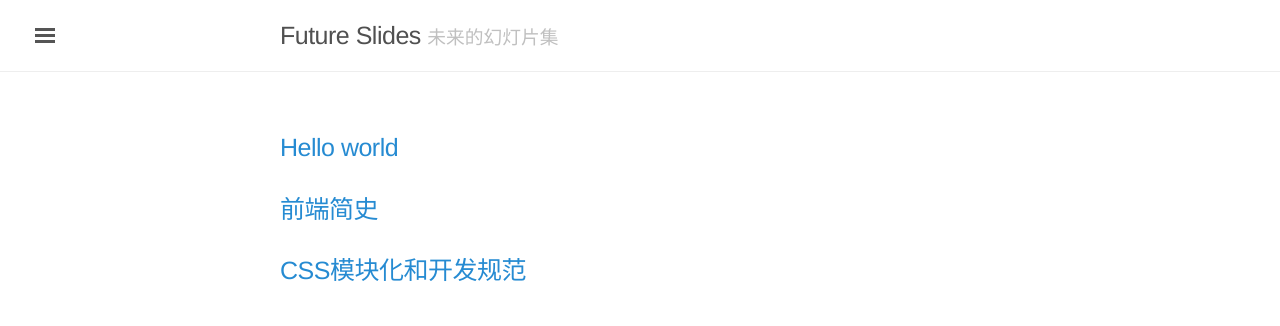
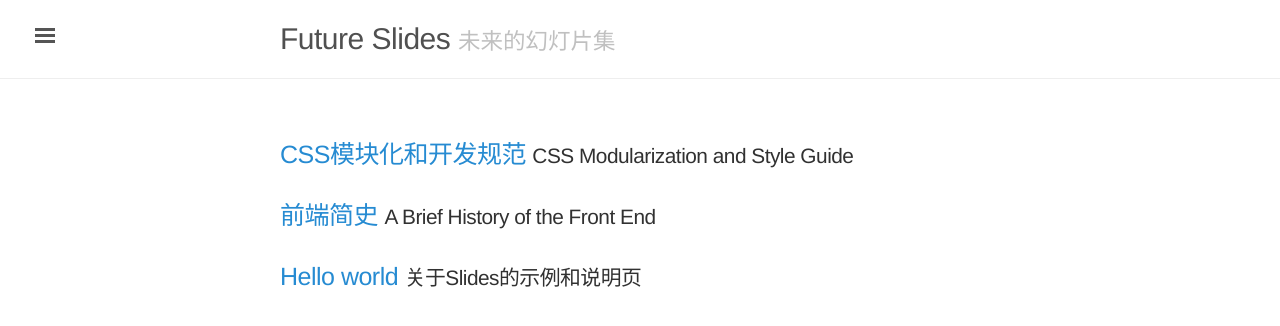
Before and after one commit to NewFuture/slides, a Jekyll site: the page built from index.html, in a window 1280 px wide. Shown: the top 326 px of the page. Built offline with Jekyll 4.4.1, drawn with Linux system fonts in a browser that asks for light colours.

Commit message:
update template

```diff
--- a/_layouts/default.html
+++ b/_layouts/default.html
@@ -15,10 +15,10 @@ layout: compress
     <div class="wrap">
       <div class="masthead">
         <div class="container">
-          <h3 class="masthead-title">
+          <h2 class="masthead-title">
             <a href="{{ site.baseurl }}/" title="Home">{{ site.title }}</a>
             <small>{{ site.tagline }}</small>
-          </h3>
+          </h2>
         </div>
       </div>
 
--- a/_slides/2017-06-17-reveal-js.md
+++ b/_slides/2017-06-17-reveal-js.md
@@ -1,15 +1,13 @@
 ---
 title: Hello world
-description: Demo with Reveal.js The HTML presentation framework
+description: 关于Slides的示例和说明页
 lang: en
 transition: slide
 permalink:  hello-word/
 theme: black
 ---
 
-## Hello
-
-这是示例和说明页
+## Hello reveal.js
 
 此网页由markdown书写编译成HTML, 使用 reveal.js 呈现为在线的幻灯片。
 
--- a/index.html
+++ b/index.html
@@ -4,7 +4,10 @@ title: Home
 ---
 
 <div class="posts">
-  {% for deck in site.slides %}
-    <h3><a href="{{ site.baseurl }}{{ deck.url }}">{{ deck.title }}</a></h3>
+  {% for deck in site.slides reversed %}
+    <h3>
+      <a href="{{ site.baseurl }}{{ deck.url }}">{{ deck.title }}</a>
+      <small>{{ deck.description }}</small>
+    </h3>
   {% endfor %}
 </div>
```
